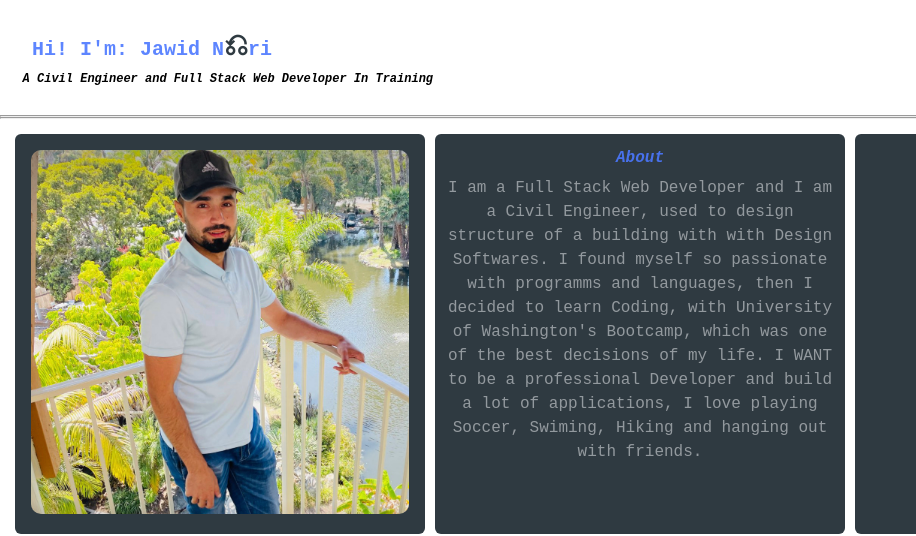
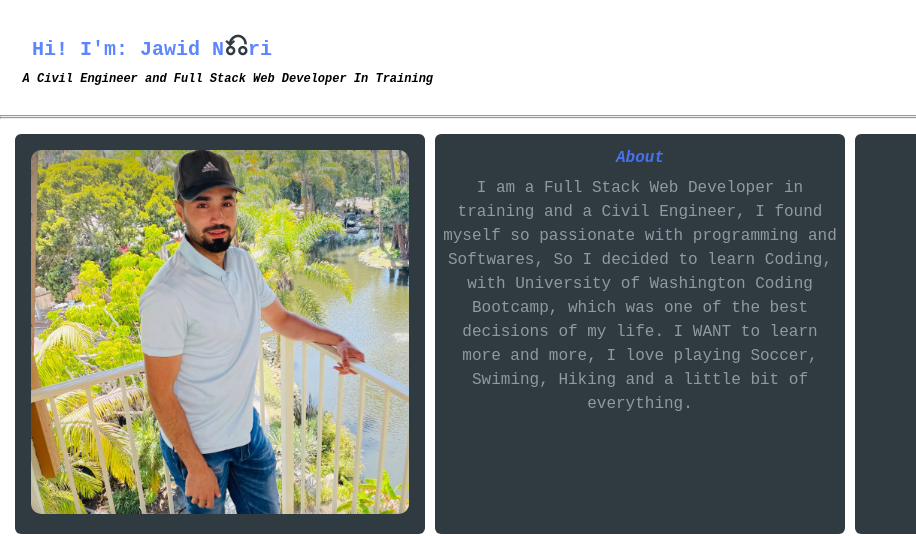
Before and after one commit to Jawidanfar1015/PORTFOLIO, a plain HTML site: page index.html in a window 1280 px wide. Shown: the top 536 px of the page, 0-916 px from the left. Drawn offline with Linux system fonts and the light colour scheme.

Commit message:
about me updated

```diff
--- a/index.html
+++ b/index.html
@@ -46,13 +46,12 @@
       <section id="about" class="card about-me">
         <h2>About</h2>
         <p class="note">
-          I am a Full Stack Web Developer and I am a Civil Engineer, used to
-          design structure of a building with with Design Softwares. I found
-          myself so passionate with programms and languages, then I decided to
-          learn Coding, with University of Washington's Bootcamp, which was one
-          of the best decisions of my life. I WANT to be a professional
-          Developer and build a lot of applications, I love playing Soccer,
-          Swiming, Hiking and hanging out with friends.
+          I am a Full Stack Web Developer in training and a Civil Engineer, I
+          found myself so passionate with programming and Softwares, So I
+          decided to learn Coding, with University of Washington Coding
+          Bootcamp, which was one of the best decisions of my life. I WANT to
+          learn more and more, I love playing Soccer, Swiming, Hiking and a
+          little bit of everything.
         </p>
       </section>
 
@@ -121,7 +120,6 @@
           >
         </div>
       </section>
-
       <section id="skill" class="card my-skill">
         <div>
           <h2>IT Skills</h2>
@@ -161,7 +159,6 @@
           </nav>
         </article>
       </section>
-
       <section id="contact" class="card my-contact">
         <nav>
           <h2>Contact Info</h2>
```
Also changed, not shown: css/style.css (+21 -6 lines).
